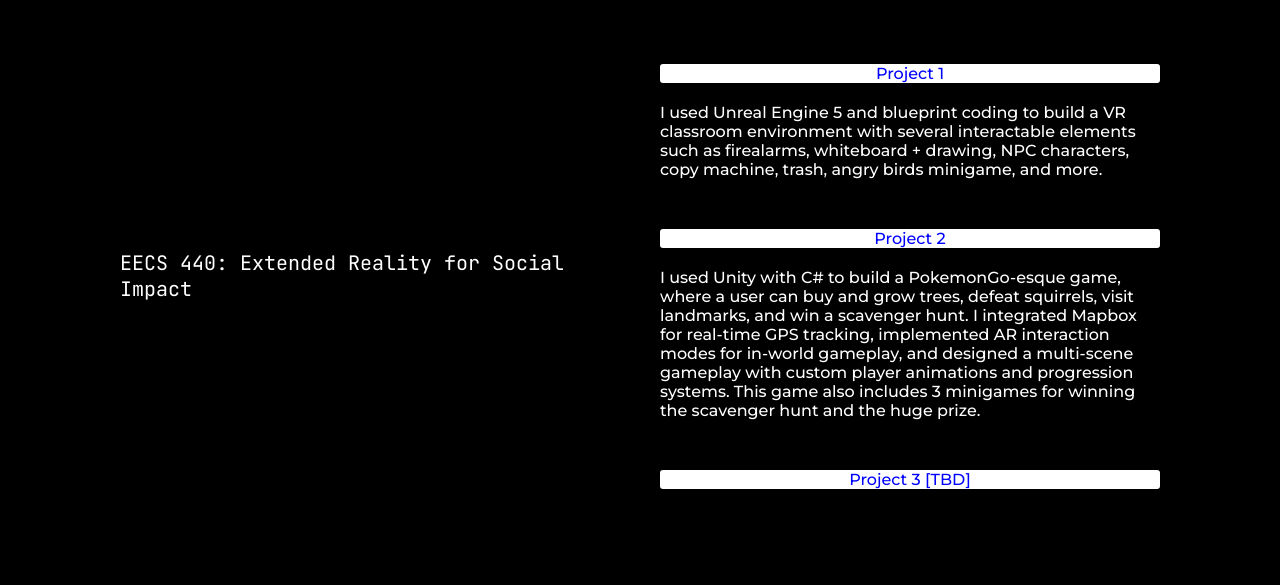
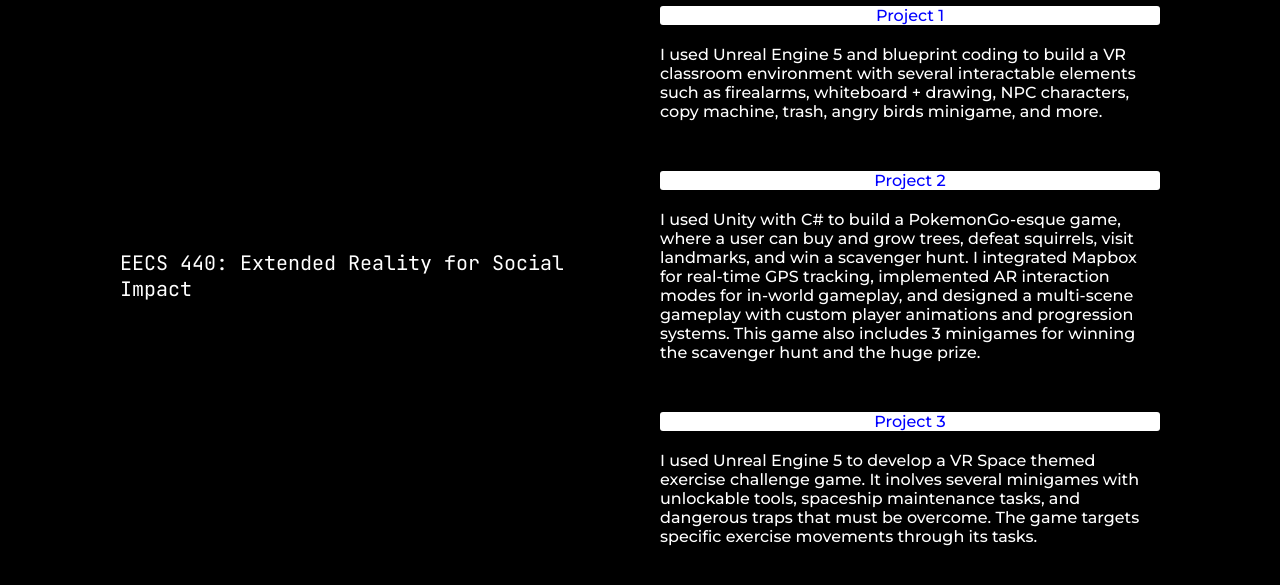
Before and after one commit to vedanthkallakuri/vedanthkallakuri.github.io, a plain HTML site: page index.html in a window 1280 px wide. Shown: the part 163-748 px from the top of the page. Drawn offline with Linux system fonts and the light colour scheme.

Commit message:
Add files via upload

```diff
--- a/index.html
+++ b/index.html
@@ -74,7 +74,11 @@
                         </p>
                     </div>
                     <div class="link">
-                        <a href="">Project 3 [TBD]</a>
+                        <a href="https://www.youtube.com/watch?v=izcNppg5baY">Project 3</a>
+                        <p>I used Unreal Engine 5 to develop a VR Space themed exercise challenge game. It inolves several minigames with unlockable tools,
+                            spaceship maintenance tasks, and dangerous traps that must be overcome. The game targets specific exercise movements through its
+                            tasks.
+                        </p>
                     </div>
                 </div>
 
```
